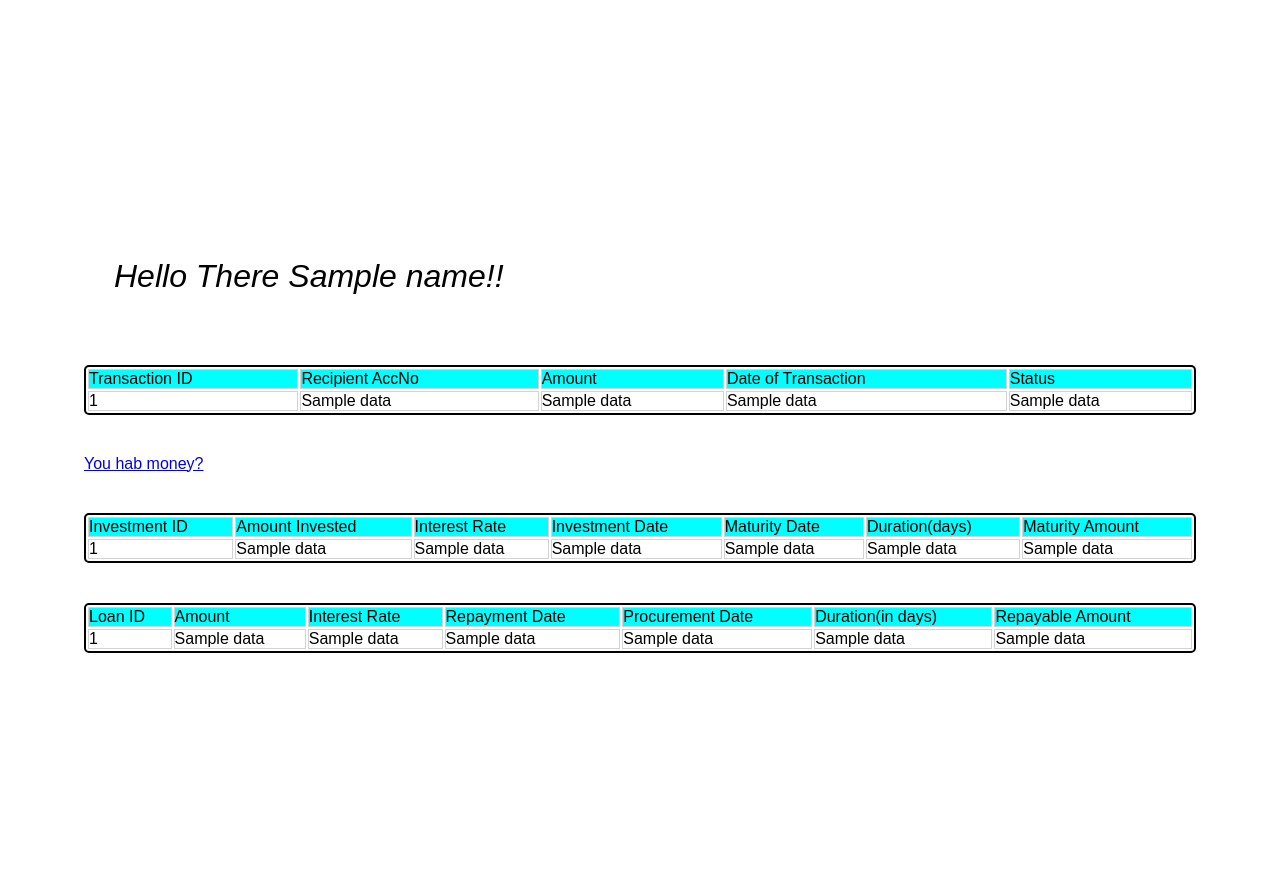
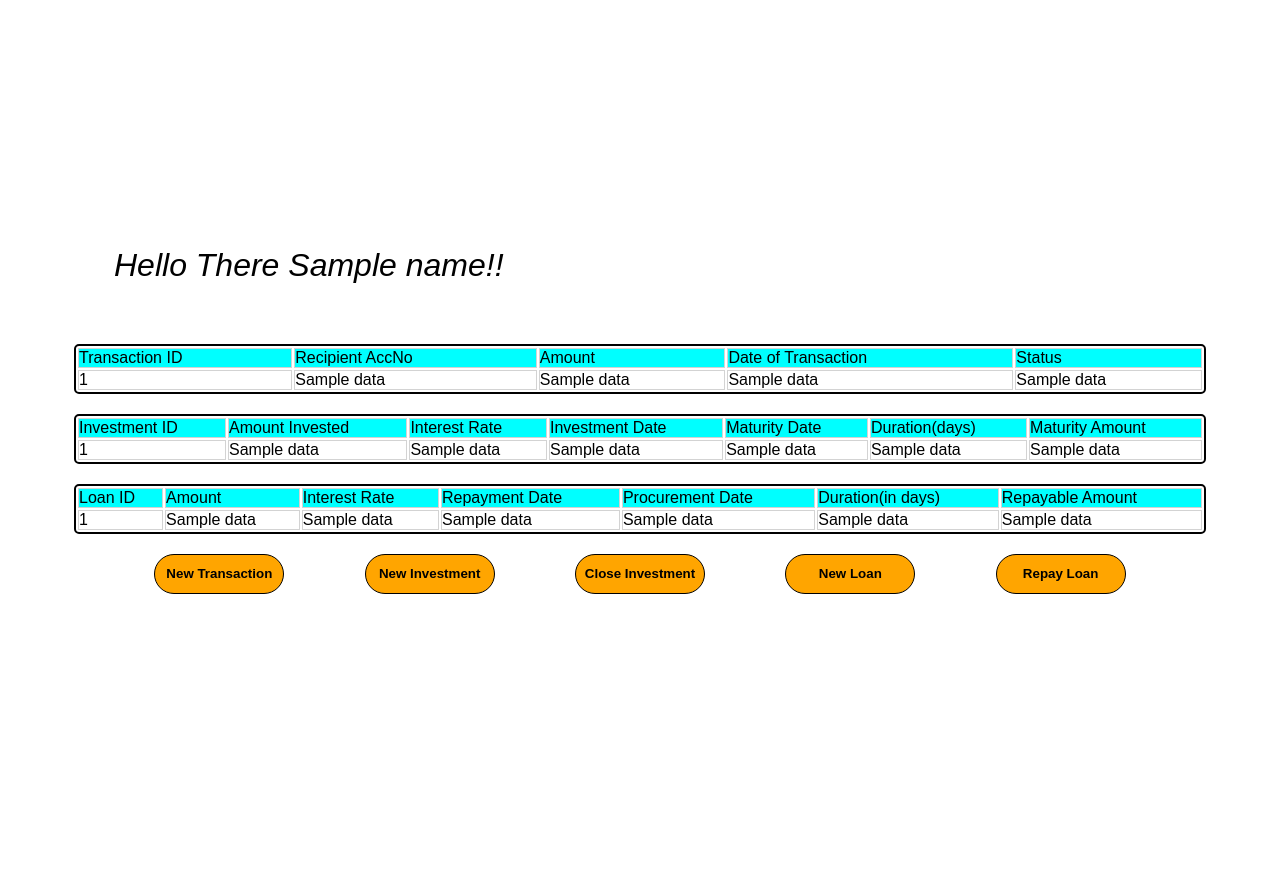
Before and after one commit to AshminJayson/Banking_System, a Flask app: template templates/userdetails.html in a window 1280 px wide. After the commit the page ends 594 px from the top, so only its background shows below. Run offline with Flask 2, Linux system fonts and the light colour scheme; the template is opened without the code that fills it: most values are stand-ins (such as "Sample title", 1, 10 or a date in 2020).

Commit message:
Added transaction capability

```diff
--- a/main.py
+++ b/main.py
@@ -1,6 +1,8 @@
 import mysql.connector
 from flask import Flask, request, render_template, redirect
 import time
+from datetime import datetime
+datetime.today().strftime('%Y-%m-%d')
 
 
 try :
@@ -53,7 +55,7 @@ def loginverify():
         return redirect('/' + accno)
 
 
-@app.route('/<int:accno>')
+@app.route('/<string:accno>')
 def userdetails(accno):
     curr.execute('select * from transactions where sender_accno = %s', [int(accno)])
     transactions = curr.fetchall()
@@ -66,10 +68,28 @@ def userdetails(accno):
 
     return render_template('userdetails.html', transactions=transactions, investments=investments, loans=loans,accno=accno, name = name[0])
 
-@app.route('/<int:accno>transact')
+@app.route('/<string:accno>transact')
+def transactPage(accno):
+    return render_template('transact.html', accno=accno)
+
+@app.route('/<string:accno>transact', methods=['POST'])
 def transact(accno):
-    return 'you hab money?'
+    if request.method == 'POST':
+        raccno = request.form["raccno"]
+        amount = request.form["amount"]
+        date = datetime.today().strftime('%Y-%m-%d')
+
+        try:
+            curr.execute('insert into transactions values(null,%s,%s,%s,%s,null)', [int(accno), int(raccno),int(amount),date])
+            curr.execute('commit')
+        except:
+            print('Database insertion error')
+
+
+    return redirect('/' + accno)
 
 
 if __name__ == '__main__':
     app.run(debug=True)
+    curr.close()
+    conn.close()
--- a/templates/login.html
+++ b/templates/login.html
@@ -51,7 +51,7 @@
             margin:15px;
             border: 2px solid grey;
             border-radius: 5px;
-            text-align: center;
+            text-align: left;
 
         }
 
@@ -77,6 +77,10 @@
             margin: 5px;
         }
 
+        input {
+            padding: 10px;
+        }
+
 
 
     </style>
--- a/templates/userdetails.html
+++ b/templates/userdetails.html
@@ -9,7 +9,7 @@
 <style>
     * {
         box-sizing: border-box;
-        margin: 20px;
+        margin: 0;
         padding: 0;
         font-family: sans-serif;
     }
@@ -24,8 +24,6 @@
     .hero {
         width: 90vw;
         display: flex;
-        /* justify-content: center;
-        align-items: center;     */
         background-color: white;
         flex-direction: column;
     }
@@ -39,6 +37,7 @@
     table {
         border: 2px solid black;
         border-radius: 5px;
+        margin: 10px;
     }
 
 
@@ -55,6 +54,23 @@
         border: 0.5px solid lightgrey;
     }
 
+    form {
+        display: inline;
+    }
+    form > button {
+        border: 1px solid black;
+        border-radius: 20px;
+        height: 40px;
+        width: 130px;
+        background-color: orange;
+        font-weight: bold;
+    }
+
+    #buttons {
+        margin: 10px;
+        display: flex;
+        justify-content: space-evenly;
+    }
 
 </style>
 <body>
@@ -78,7 +94,7 @@
             </tr>
             {% endfor %}
         </table>
-        <a href="./{{accno}}transact">You hab money?</a>
+
 
         <table id="investments">
             <tr>
@@ -127,6 +143,23 @@
             </tr>
             {% endfor %}
         </table>
+        <div id="buttons">
+            <form action="/{{accno}}transact">
+                <button type="submit">New Transaction</button>
+             </form>
+            <form action="/{{accno}}transact">
+                <button type="submit">New Investment</button>
+             </form>
+            <form action="/{{accno}}transact">
+                <button type="submit">Close Investment</button>
+             </form>
+            <form action="/{{accno}}transact">
+                <button type="submit">New Loan</button>
+             </form>
+            <form action="/{{accno}}transact">
+                <button type="submit">Repay Loan</button>
+             </form>
+        </div>
     </div>
 
 </body>
```
Also changed, not shown: templates/transact.html (+7 -0 lines).
